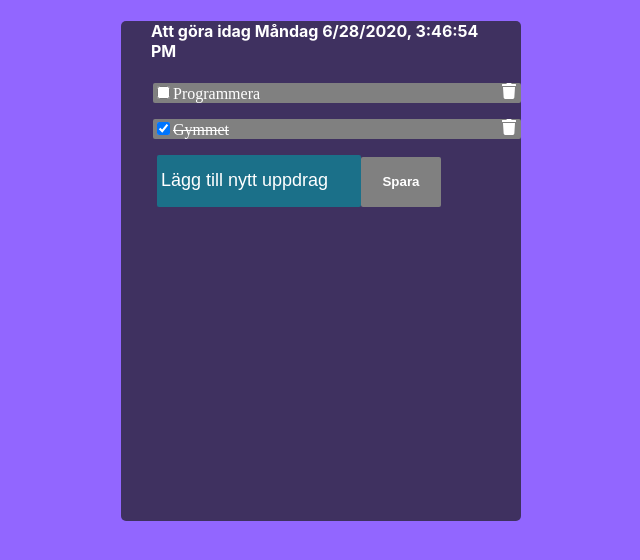
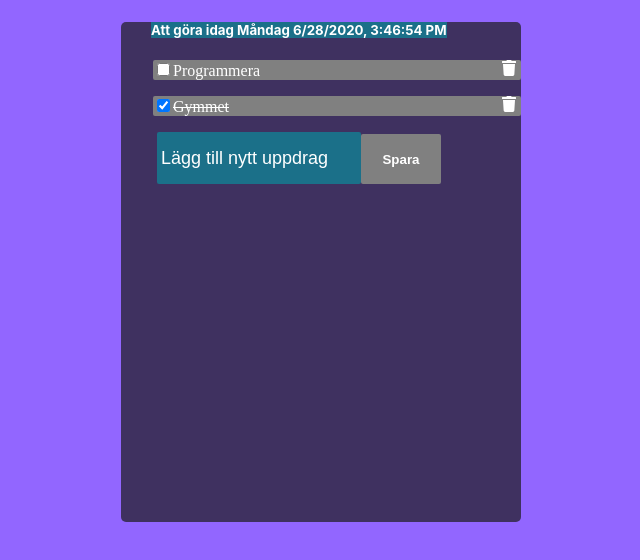
Before and after one commit to sylvsin/todo, a React (Create React App) app: page / in a window 1280 px wide. Shown: the top 560 px of the page, without its empty margins (319-959 px from the left). Built offline with nearby package versions, Linux system fonts and the light colour scheme.

Commit message:
Skapat DayTime Component

```diff
--- a/src/App.css
+++ b/src/App.css
@@ -10,7 +10,7 @@ body {
   border-radius: 5px;
 }
 
-.App h4 {
+.App h5 {
   padding: 0 30px;
   color: #fff;
 }
--- a/src/App.tsx
+++ b/src/App.tsx
@@ -4,13 +4,14 @@ import TodoList, { ITodo } from './components/TodoList';
 import NewTodo from './components/NewTodo';
 import { library } from '@fortawesome/fontawesome-svg-core';
 import { faTrash } from '@fortawesome/free-solid-svg-icons'
+import DayTime from './components/DayTime';
 library.add(faTrash)
 
 
 interface IAppState {
   todoList: ITodo[]
-  time: string
 }
+
 
 class App extends React.Component<{}, IAppState> {
   private todoList: ITodo[] = [{ todo:'Programmera', isDone:false}, { todo:'Gymmet', isDone:true}]
@@ -20,7 +21,6 @@ class App extends React.Component<{}, IAppState> {
 
     this.state = {
       todoList: [{ todo:'Programmera', isDone:false}, { todo:'Gymmet', isDone:true}],
-      time: ''
     }
   }
 
@@ -37,43 +37,18 @@ class App extends React.Component<{}, IAppState> {
   changeTodoState(todoList: ITodo[] ){
     console.log(todoList)
 
-    this.setState({
-      todoList: [...todoList]
-    })
-    // this.forceUpdate()
+    this.setState({todoList: [...todoList]})
   }
 
   deleteItem(todo: string) {
     const filteredItems = this.state.todoList.filter(item => item.todo!==todo);
-    this.setState({
-      todoList: filteredItems
-    })
-  }
-
-  componentDidMount() {
-      setInterval(() => {
-        this.setState({
-          time: new Date().toLocaleString()
-      })
-    }, 1000);
+    this.setState({todoList: filteredItems})
   }
 
   render() {
-    const d = new Date();
-    const weekday = new Array(7);
-    weekday[0] = "Måndag";
-    weekday[1] = "Tisdag";
-    weekday[2] = "Onsdag";
-    weekday[3] = "Torsdag";
-    weekday[4] = "Fredag";
-    weekday[5] = "Lördag";
-    weekday[6] = "Söndag";
-
-    const n = weekday[d.getDay()];
-
     return(
       <div className="App">
-        <h4> Att göra idag {n + ' ' + this.state.time} </h4>
+        <DayTime></DayTime>
         <TodoList todos={this.state.todoList} addChangeTodo={this.changeTodoState.bind(this)} deleteItem={this.deleteItem.bind(this)}></TodoList>
         <NewTodo addTodo={this.updateTodoList.bind(this)}></NewTodo>
       </div>
--- /dev/null
+++ b/src/components/DayTime.tsx
@@ -0,0 +1,49 @@
+import React from 'react'
+
+interface DayTimeState {
+    time: string
+}
+
+class DayTime extends React.Component<{}, DayTimeState> {
+    constructor(props: any) {
+        super(props)
+
+        this.state = {
+            time: ''
+        }
+    }
+
+    componentDidMount() {
+        setInterval(() => {
+          this.setState({
+            time: new Date().toLocaleString()
+        })
+      }, 1000);
+    }
+
+    render() {
+
+        const d = new Date();
+        const weekday = new Array(7);
+        weekday[0] = "Måndag";
+        weekday[1] = "Tisdag";
+        weekday[2] = "Onsdag";
+        weekday[3] = "Torsdag";
+        weekday[4] = "Fredag";
+        weekday[5] = "Lördag";
+        weekday[6] = "Söndag";
+
+        const n = weekday[d.getDay()];
+
+        const styles = {
+            backgroundColor: "rgb(27, 112, 137)",
+        }
+
+        return(
+            <div className="daytime">
+                <h5><span style={styles}> {`Att göra idag ${n} ${this.state.time}`} </span> </h5>
+            </div>
+        )
+    }
+}
+export default DayTime
```
